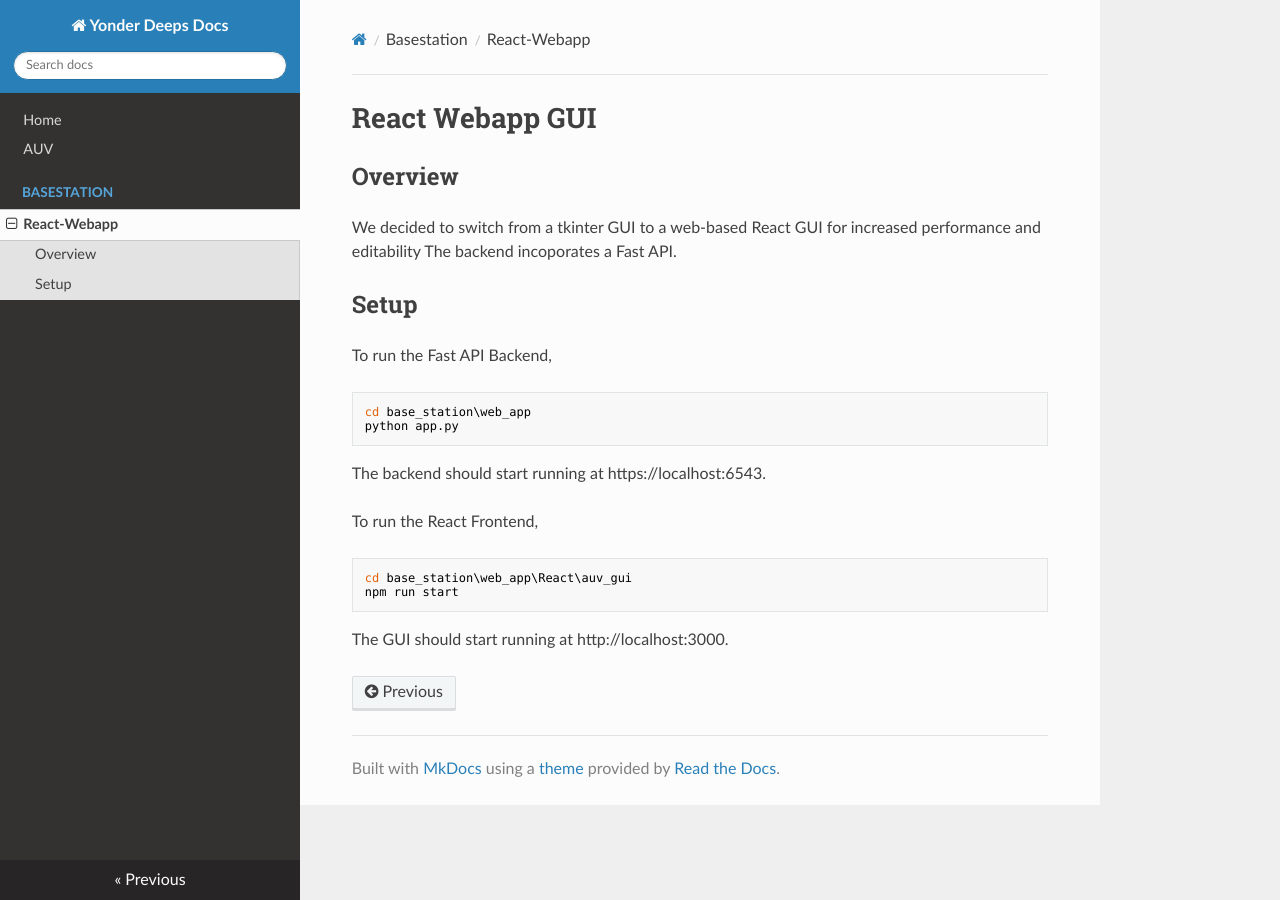
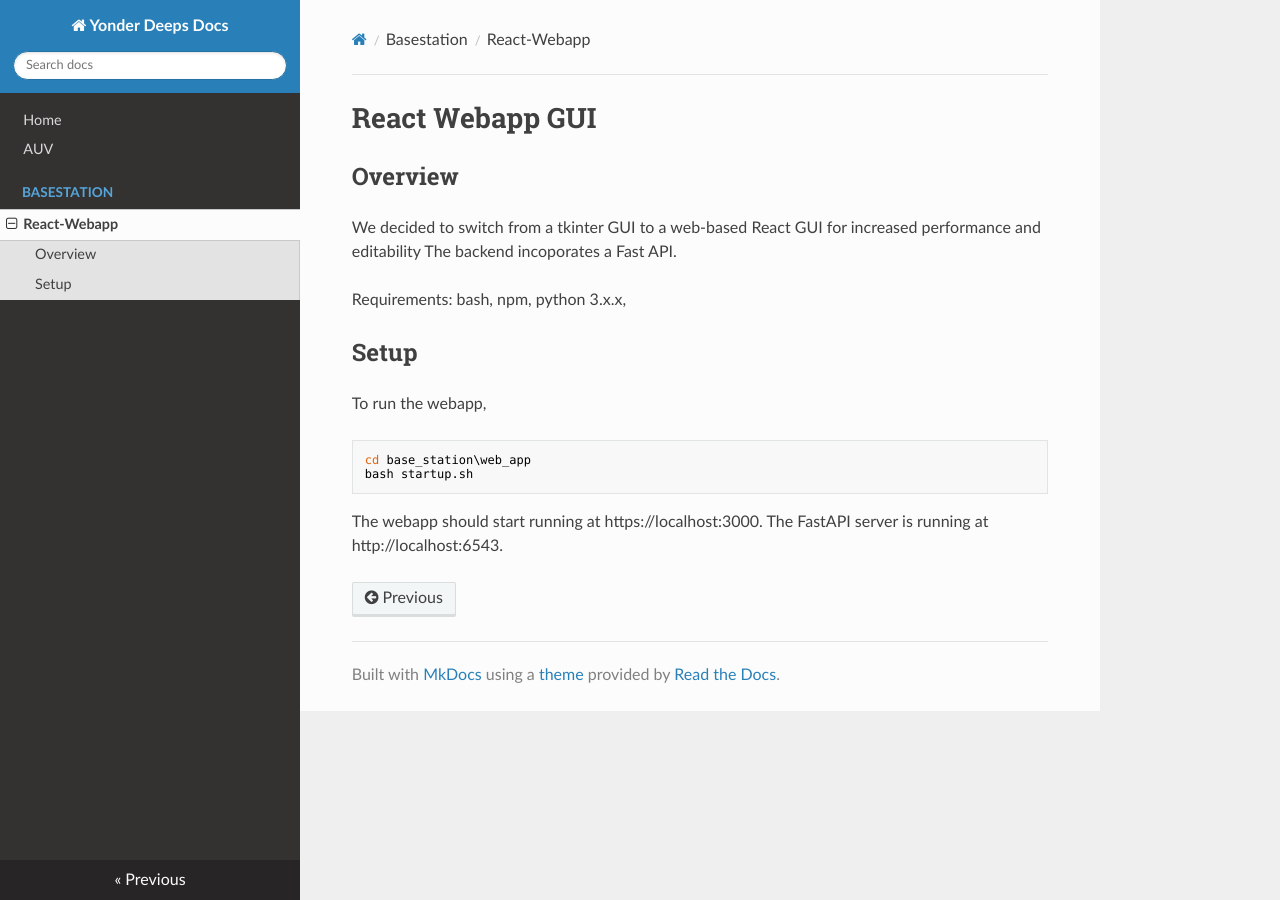
Before and after one commit to Yonder-Deep/YD-Docs, an MkDocs documentation site: the page built from docs/react_webapp.md, in a window 1280 px wide. Built offline with MkDocs 1.6.1, drawn with Linux system fonts in a browser that asks for light colours; nearby versions of some CDN libraries.

Commit message:
Changed webapp page

````diff
--- a/docs/react_webapp.md
+++ b/docs/react_webapp.md
@@ -5,19 +5,16 @@
 We decided to switch from a tkinter GUI to a web-based React GUI for increased performance and editability
 The backend incoporates a Fast API.
 
+Requirements: bash, npm, python 3.x.x,
+
 ## Setup
 
-To run the Fast API Backend,
+To run the webapp,
 
+```bash
+cd base_station\web_app
+bash startup.sh
 ```
-cd base_station\web_app
-python app.py
-```
-The backend should start running at https://localhost:6543.
 
-To run the React Frontend,
-```
-cd base_station\web_app\React\auv_gui
-npm run start
-```
-The GUI should start running at http://localhost:3000.
+The webapp should start running at https://localhost:3000.
+The FastAPI server is running at http://localhost:6543.
--- a/mkdocs.yml
+++ b/mkdocs.yml
@@ -4,5 +4,5 @@ nav:
   - Home: 'index.md'
   - AUV: 'auv.md'
   - Basestation:
-    - React-Webapp: 'react_webapp.md'
+      - React-Webapp: 'react_webapp.md'
 theme: readthedocs
````
